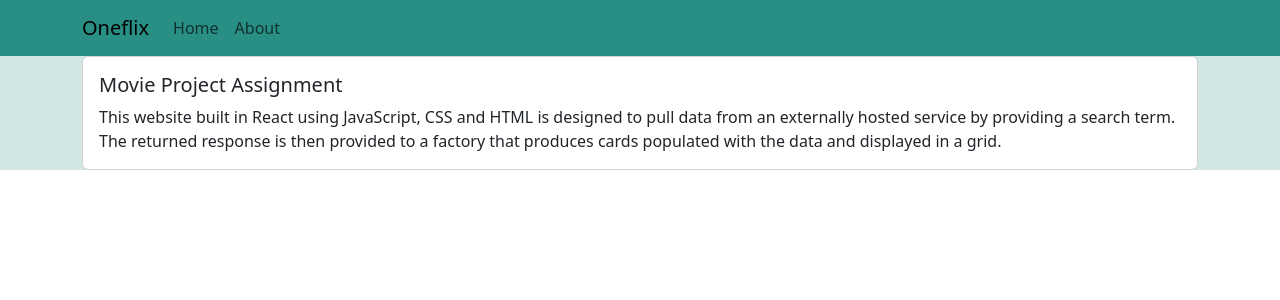
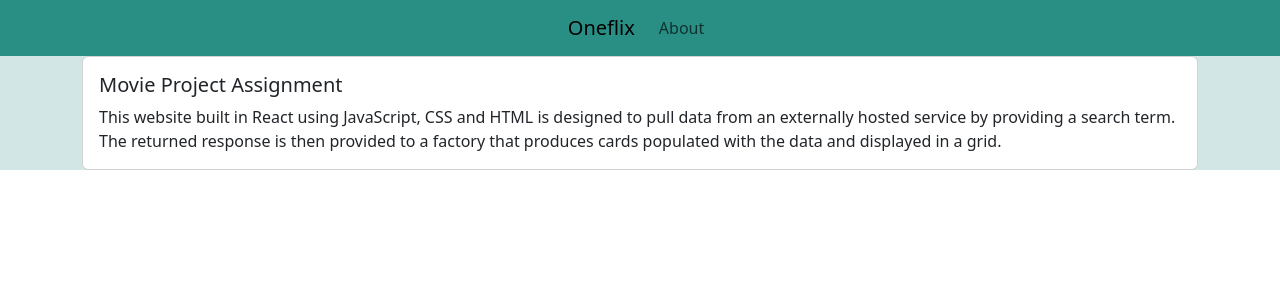
Before and after one commit to millst1/assignment-movie-app, a React (Create React App) app: page /about in a window 1280 px wide. Shown: the top 300 px of the page. Built offline with nearby package versions, Linux system fonts and the light colour scheme.

Commit message:
Nav tweaks

```diff
--- a/src/components/Navigation.js
+++ b/src/components/Navigation.js
@@ -5,14 +5,13 @@ import { Link } from 'react-router-dom';
 
 function Navigation() {
   return (
-    <div style={{backgroundColor:"#298F85"}}>
+    <div className="d-flex justify-content-center" style={{backgroundColor:"#298F85"}}>
       <Navbar expand="lg">
         <Container>
           <Navbar.Brand href="/home">Oneflix</Navbar.Brand>
           <Navbar.Toggle aria-controls="basic-navbar-nav" />
           <Navbar.Collapse id="basic-navbar-nav">
             <Nav className="me-auto">
-            <Link className='nav-link' to="/home">Home</Link>
             <Link className='nav-link' to="/about">About</Link>
             </Nav>
           </Navbar.Collapse>
```
